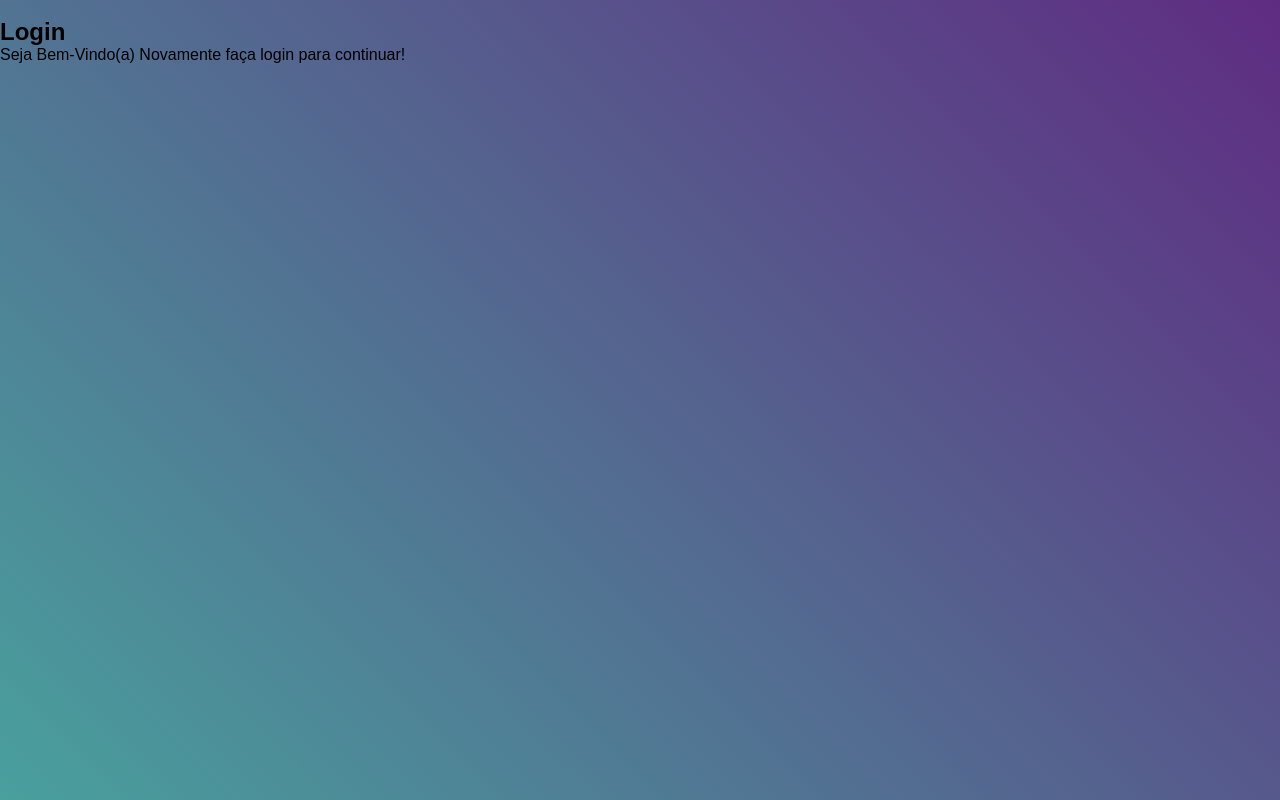
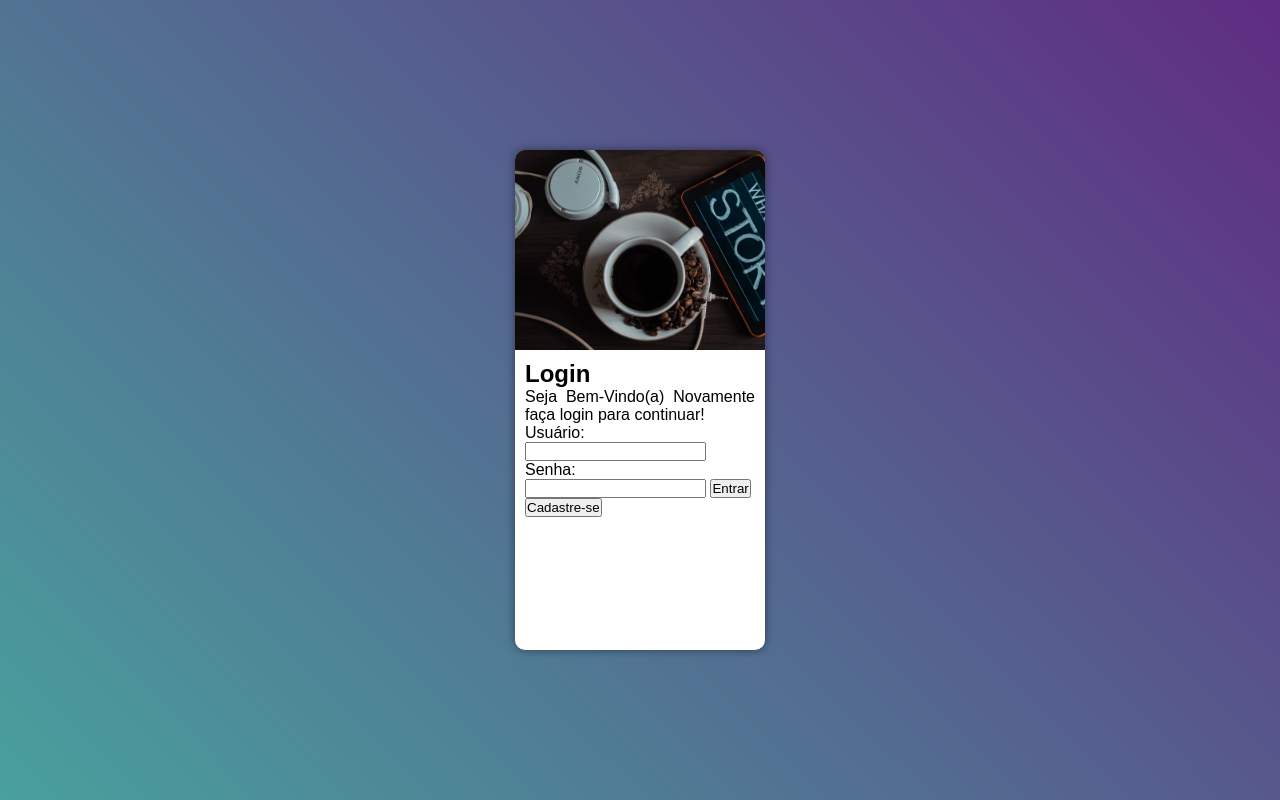
Before and after one commit to carlin867/projeto_login, a plain HTML site: page index.html in a window 1280 px wide. Drawn offline with Linux system fonts and the light colour scheme.

Commit message:
atualizei 28/01/2024
18:58

```diff
--- /dev/null
+++ b/estilos/media-query.css
@@ -0,0 +1,50 @@
+@charset "UTF-8";
+
+/*
+    Paleta de Cores:
+    Verde: #49a09d
+    Lilás: #5f2c82
+*/
+/*Typical Device Breakpoints
+Pequenas Telas: até 600px
+Celular: de 600px até 768px
+Tablet: de 768px até 992px
+Desktop: de 992px até 1200px
+Grandes Telas: acima de 1200px
+*/
+@media screen and (min-width: 768px) and (max-width:992px) {
+  body{
+    background-image: linear-gradient(45deg, #5f2c82 , #49a09d);
+  }
+  #login {
+    width: 90vw;
+  }
+  #login #imagem{
+    float: left;
+    width: 30%;
+    height: 100%;
+    background-position: center bottom;
+  }
+  #login #formulario{
+    float: right;
+    width: 70%;
+  }
+}
+@media screen and (min-width: 993px) and (max-width:1200px) {
+  body{
+    background-image: linear-gradient(90deg, #5f2c82 , #49a09d);
+  }
+  #login {
+    width: 950px;
+  }
+  #login #imagem{
+    float: left;
+    width: 50%;
+    height: 100%;
+    background-position: center center;
+  }
+  #login #formulario{
+    float: right;
+    width: 50%;
+  }
+}
--- /dev/null
+++ b/estilos/style.css
@@ -0,0 +1,57 @@
+@charset "UTF-8";
+
+/*
+    Paleta de Cores:
+    Verde: #49a09d
+    Lilás: #5f2c82
+*/
+:root {
+  --cor1: #49a09d;
+  --cor2: #5f2c82;
+  --cor3: #60d3d0;
+  --cor4: #357572;
+}
+* {
+  padding: 0px;
+  margin: 0px;
+  box-sizing: border-box;
+}
+body,
+html {
+  background-image: linear-gradient(45deg, var(--cor1), var(--cor2));
+  background-attachment: fixed;
+  font-family: Arial, Helvetica, sans-serif;
+  height: 100vh;
+  width: 100vw;
+}
+main {
+  position: relative;
+  height: 100vh;
+  width: 100vw;
+}
+#login {
+  position: absolute;
+  top: 50%;
+  left: 50%;
+  transform: translate(-50%, -50%);
+  text-align: justify;
+  background-color: white;
+  width: 250px;
+  height: 500px;
+  border-radius: 10px;
+  overflow: hidden;
+  box-shadow: 0px 0px 10px rgba(0, 0, 0, 0.456);
+
+  transition: width 0.2s, height 0.2s;
+  transition-timing-function: ease;
+}
+#login #imagem {
+  background: var(--cor2) url(../imagem/cafe.jpg);
+  height: 200px;
+  background-size: cover;
+  display: block;
+}
+#login #formulario {
+  padding: 10px;
+  display: block;
+}
--- a/index.html
+++ b/index.html
@@ -4,18 +4,29 @@
   <meta charset="UTF-8">
   <meta name="viewport" content="width=device-width, initial-scale=1.0">
   <title>Tela de Login</title>
-  <link rel="stylesheet" href="style.css">
+  <link rel="stylesheet" href="estilos/style.css">
+  <link rel="stylesheet" href="estilos/media-query.css">
 </head>
 <body>
   <main>
-    <section id="tela-login">
+    <section id="login">
       <div id="imagem">
-        <img src="" alt="">
       </div>
       <div id="formulario">
         <h1>Login</h1>
         <p>Seja Bem-Vindo(a) Novamente faça login para  continuar!</p>
         <form action="" method="post">
+
+          <label for="iusuario">Usuário:</label>
+          <input type="text" name="usuario" id="iusuario">
+
+          <label for="isenha">Senha:</label>
+          <input type="password" name="senha" id="isenha">
+
+          <input type="submit" value="Entrar"><br>
+
+          <button>Cadastre-se</button>
+
 
         </form>
       </div>
--- a/style.css
+++ /dev/null
@@ -1,22 +0,0 @@
-@charset "UTF-8";
-
-/*
-    Paleta de Cores:
-    Verde: #49a09d
-    Lilás: #5f2c82
-*/
-:root {
-  --cor1: #49a09d;
-  --cor2: #5f2c82;
-  --cor3: #60d3d0;
-  --cor4: #357572;
-}
-* {
-  padding: 0px;
-  margin: 0px;
-}
-body,html{
-    background-image: linear-gradient(45deg ,var(--cor1), var(--cor2));
-    background-attachment: fixed;
-    font-family: Arial, Helvetica, sans-serif;
-}
```
